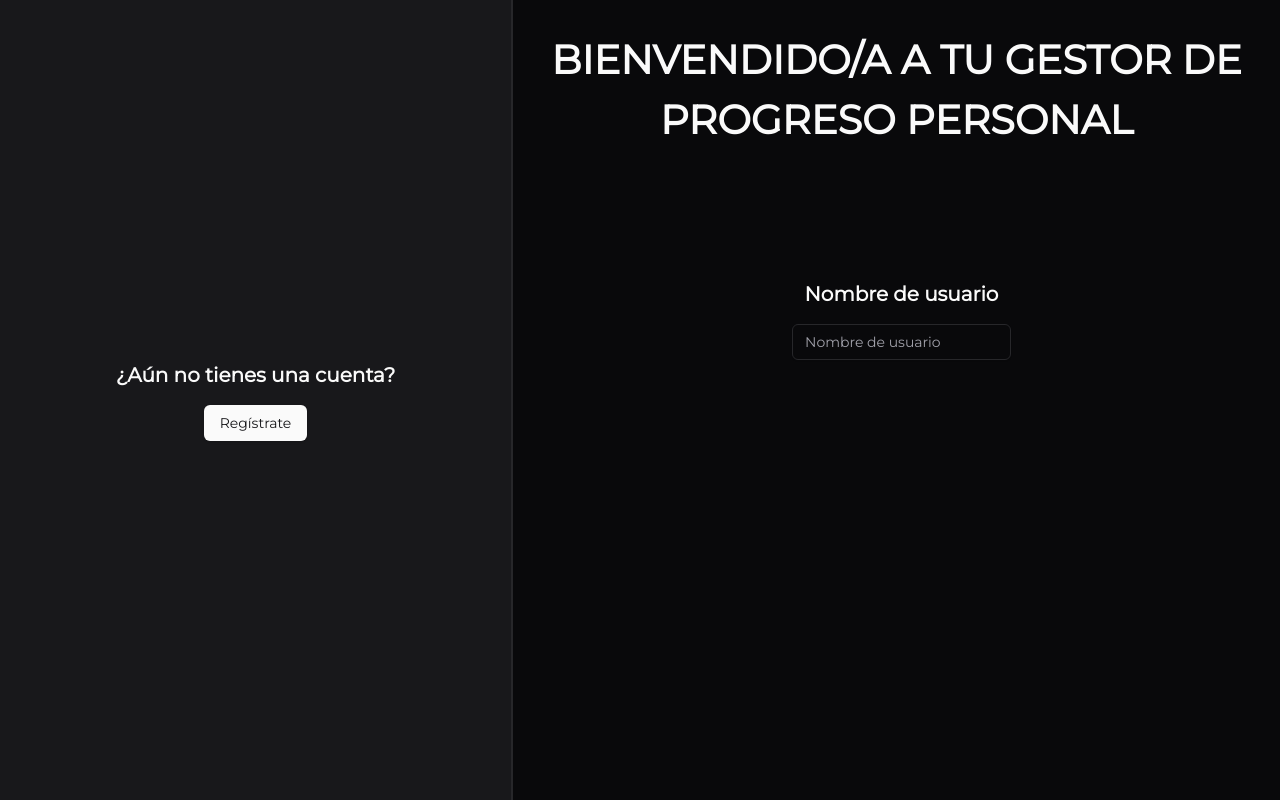
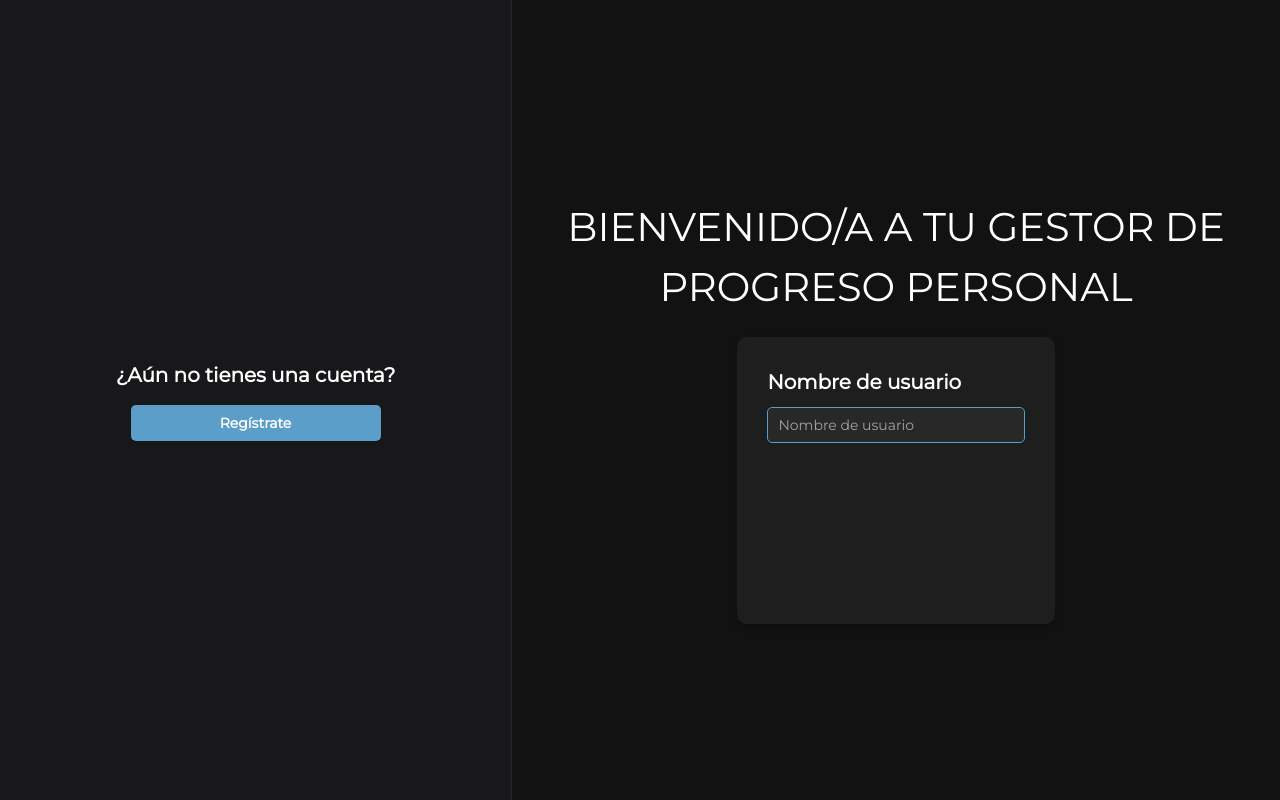
Before and after one commit to brianpardogaona/Sistema_de_Gestion_Personal, a React (Vite) app in the folder frontend/: page / in a window 1280 px wide. Built offline with nearby package versions, Linux system fonts and the light colour scheme.

Commit message:
Actualización de estilos

```diff
--- a/frontend/src/pages/Login.jsx
+++ b/frontend/src/pages/Login.jsx
@@ -1,6 +1,4 @@
 import React, { useEffect, useState } from "react";
-// import { Button } from "./components/ui/button";
-// import "./login.css";
 import { Input } from "@/components/ui/input";
 import { Button } from "@/components/ui/button";
 import "../styles/login.css";
@@ -16,7 +14,6 @@ function Login() {
   const navigate = useNavigate();
   const [passwordIsCorrect, setPasswordIsCorrect] = useState(true);
 
-  // Each time Login is loaded, "dark" theme is applied
   useEffect(() => {
     document.body.classList.add("dark");
 
@@ -25,7 +22,6 @@ function Login() {
     };
   }, []);
 
-  // handle fetch Login
   const handleLogin = async () => {
     const response = await login(username, password);
 
@@ -41,7 +37,6 @@ function Login() {
   };
 
   return (
-    <>
     <div className="login-container montserrat-400">
       <div id="left-side">
         <h2>¿Aún no tienes una cuenta?</h2>
@@ -49,7 +44,7 @@ function Login() {
       </div>
       <div id="right-side">
         <div id="title">
-            <h1 className="bold">BIENVENDIDO/A A TU GESTOR DE PROGRESO PERSONAL</h1>
+          <h1 className="bold">BIENVENIDO/A A TU GESTOR DE PROGRESO PERSONAL</h1>
         </div>
         <div id="panel">
           <h2>Nombre de usuario</h2>
@@ -57,50 +52,39 @@ function Login() {
             value={username}
             type="text"
             placeholder="Nombre de usuario"
-              onChange={(e) => {
-                setUsername(e.target.value);
-              }}
+            onChange={(e) => setUsername(e.target.value)}
           />
 
           <h2
             id="passText"
-              className={
-                !passwordIsCorrect || username != "" ? "show" : "stash"
-              }
+            className={!passwordIsCorrect || username !== "" ? "show" : "stash"}
           >
             Contraseña
           </h2>
           <Input
-              className={
-                !passwordIsCorrect || username != "" ? "show" : "stash"
-              }
+            className={!passwordIsCorrect || username !== "" ? "show" : "stash"}
             value={password}
             type="password"
             placeholder="Contraseña"
-              onChange={(e) => {
-                setPassword(e.target.value);
-              }}
+            onChange={(e) => setPassword(e.target.value)}
           />
 
           <p className={!passwordIsCorrect ? "show bold warning" : "stash"}>
-              La contraseña es incorrecta
+            Las credenciales son incorrectas
           </p>
 
           <Button
             id="login-button"
             onClick={handleLogin}
-              className={
-                !passwordIsCorrect || (username != "" && password != "")
+            className={!passwordIsCorrect || (username !== "" && password !== "")
               ? "show"
-                  : "stash"
-              }
+              : "stash"}
           >
             Iniciar sesión
           </Button>
         </div>
       </div>
     </div>
-    </>
   );
 }
 
--- a/frontend/src/styles/general.css
+++ b/frontend/src/styles/general.css
@@ -1,5 +1,5 @@
 .page-content{
-  margin-top: 5%;
+  margin-top: 100px;
   margin-right: 10%;
   margin-left: 10%;
 }
--- a/frontend/src/styles/inicio.old.css
+++ /dev/null
@@ -1,69 +0,0 @@
-@tailwind base;
-@tailwind components;
-@tailwind utilities;
-
-/* ... */
-
-
-
-@layer base {
-  :root {
-    --background: 0 0% 100%;
-    --foreground: 240 10% 3.9%;
-    --card: 0 0% 100%;
-    --card-foreground: 240 10% 3.9%;
-    --popover: 0 0% 100%;
-    --popover-foreground: 240 10% 3.9%;
-    --primary: 240 5.9% 10%;
-    --primary-foreground: 0 0% 98%;
-    --secondary: 240 4.8% 95.9%;
-    --secondary-foreground: 240 5.9% 10%;
-    --muted: 240 4.8% 95.9%;
-    --muted-foreground: 240 3.8% 46.1%;
-    --accent: 240 4.8% 95.9%;
-    --accent-foreground: 240 5.9% 10%;
-    --destructive: 0 84.2% 60.2%;
-    --destructive-foreground: 0 0% 98%;
-    --border: 240 5.9% 90%;
-    --input: 240 5.9% 90%;
-    --ring: 240 10% 3.9%;
-    --chart-1: 12 76% 61%;
-    --chart-2: 173 58% 39%;
-    --chart-3: 197 37% 24%;
-    --chart-4: 43 74% 66%;
-    --chart-5: 27 87% 67%;
-    --radius: 0.5rem}
-  .dark {
-    --background: 240 10% 3.9%;
-    --foreground: 0 0% 98%;
-    --card: 240 10% 3.9%;
-    --card-foreground: 0 0% 98%;
-    --popover: 240 10% 3.9%;
-    --popover-foreground: 0 0% 98%;
-    --primary: 0 0% 98%;
-    --primary-foreground: 240 5.9% 10%;
-    --secondary: 240 3.7% 15.9%;
-    --secondary-foreground: 0 0% 98%;
-    --muted: 240 3.7% 15.9%;
-    --muted-foreground: 240 5% 64.9%;
-    --accent: 240 3.7% 15.9%;
-    --accent-foreground: 0 0% 98%;
-    --destructive: 0 62.8% 30.6%;
-    --destructive-foreground: 0 0% 98%;
-    --border: 240 3.7% 15.9%;
-    --input: 240 3.7% 15.9%;
-    --ring: 240 4.9% 83.9%;
-    --chart-1: 220 70% 50%;
-    --chart-2: 160 60% 45%;
-    --chart-3: 30 80% 55%;
-    --chart-4: 280 65% 60%;
-    --chart-5: 340 75% 55%}
-}
-@layer base {
-  * {
-    @apply border-border;
-  }
-  body {
-    @apply bg-background text-foreground;
-  }
-}
--- a/frontend/src/styles/lista.css
+++ b/frontend/src/styles/lista.css
@@ -1,5 +1,6 @@
 .lista-metas {
-  width: 50%;
+  width: 90%;
+  max-width: 600px;
   margin: auto;
   background: #f9f9f9;
   padding: 20px;
@@ -9,60 +10,56 @@
 
 .header {
   display: flex;
+  flex-wrap: wrap;
   justify-content: space-between;
   align-items: center;
   margin-bottom: 20px;
+  gap: 10px;
+}
+
+.header input,
+.filtro select,
+.orden-btn,
+.add-meta-btn {
+  padding: 8px;
+  border-radius: 5px;
+  font-size: 16px;
 }
 
 .header input {
-  padding: 8px;
+  flex-grow: 1;
+  min-width: 150px;
   border: 2px solid #8cb1c4;
-  border-radius: 5px;
-  font-size: 16px;
 }
 
 .filtro {
   display: flex;
   align-items: center;
+  gap: 10px;
 }
 
 .filtro select {
-  padding: 8px;
   border: 2px solid #8cb1c4;
-  border-radius: 5px;
-  font-size: 16px;
   background: white;
 }
 
-.orden-btn {
-  background: #8cb1c4;
-  color: white;
-  border: none;
-  padding: 8px;
-  border-radius: 5px;
-  cursor: pointer;
-  margin-left: 10px;
-  font-size: 16px;
-  transition: 0.3s;
-}
-
-.orden-btn:hover {
-  background: #769eaf;
-}
-
+.orden-btn,
 .add-meta-btn {
   background: #8cb1c4;
   color: white;
   border: none;
-  padding: 8px 15px;
-  border-radius: 5px;
   cursor: pointer;
   font-weight: bold;
   transition: 0.3s;
+  flex-shrink: 0;
 }
 
-.add-meta-btn:hover {
-  background: #769eaf;
+.orden-btn {
+  padding: 8px 10px;
+}
+
+.add-meta-btn {
+  padding: 8px 15px;
 }
 
 .meta {
@@ -79,6 +76,8 @@
   justify-content: space-between;
   font-size: 18px;
   font-weight: bold;
+  flex-wrap: wrap;
+  gap: 10px;
 }
 
 .meta-header input {
@@ -88,6 +87,7 @@
 
 .meta-nombre {
   flex-grow: 1;
+  text-align: left;
 }
 
 .desplegar-btn {
@@ -98,6 +98,7 @@
   border-radius: 5px;
   cursor: pointer;
   transition: 0.3s;
+  flex-shrink: 0;
 }
 
 .desplegar-btn:hover {
@@ -115,6 +116,8 @@
   align-items: center;
   font-size: 16px;
   padding: 5px 0;
+  flex-wrap: wrap;
+  gap: 10px;
 }
 
 .objetivos input {
@@ -126,3 +129,29 @@
   font-size: 14px;
   color: gray;
 }
+
+@media (max-width: 600px) {
+  .header {
+    flex-direction: column;
+    gap: 5px;
+  }
+
+  .meta-header {
+    flex-direction: column;
+    text-align: center;
+    gap: 5px;
+  }
+
+  .filtro {
+    width: 100%;
+    justify-content: center;
+  }
+
+  .add-meta-btn {
+    width: 100%;
+  }
+
+  .desplegar-btn {
+    width: 100%;
+  }
+}
--- a/frontend/src/styles/login.css
+++ b/frontend/src/styles/login.css
@@ -2,20 +2,22 @@
   display: flex;
   height: 100vh;
   min-width: 700px;
+  background-color: #121212;
 }
 
-.login-container h1{
+.login-container h1 {
   font-size: 40px;
   text-align: center;
+  color: #ffffff;
 }
 
-.login-container h2{
+.login-container h2 {
   font-size: 20px;
   font-weight: bold;
+  color: #ffffff;
 }
 
-
-#left-side{
+#left-side {
   border-right: 0.5px solid rgb(39, 39, 42);
   background-color: rgb(24, 24, 27);
   width: 40%;
@@ -26,70 +28,96 @@
   padding: 30px;
 }
 
-#left-side h2{
+#left-side h2 {
   text-align: center;
   margin-bottom: 15px;
 }
 
-#right-side{
-  border-left: 0.5px solid rgb(39, 39, 42);
-  display: flex;
-  flex-direction: column;
+#register-button {
   width: 60%;
-  align-items: center;
+  max-width: 250px;
+  padding: 10px;
+  background-color: #5a9ec9;
+  color: #ffffff;
+  font-weight: bold;
+  border-radius: 5px;
+  transition: 0.3s ease;
 }
 
-#right-side h1{
-  padding: 30px;
-}
-
-#right-side h2{
-  text-align: left;
-  margin-bottom: 15px;
+#register-button:hover {
+  background-color: #4682a9;
 }
 
 
-#panel{
+#right-side {
   display: flex;
   flex-direction: column;
   justify-content: center;
   align-items: center;
-  display: flex;
-  position: fixed;
+  width: 60%;
   height: 100vh;
-  padding: 30px;
-  margin-left: 10px;
 }
 
-#passText{
+#right-side h1 {
+  padding: 20px;
+  text-align: center;
+}
+
+#panel {
+  display: flex;
+  flex-direction: column;
+  justify-content: center;
+  align-items: center;
+  background-color: #1e1e1e;
+  padding: 30px;
+  border-radius: 10px;
+  box-shadow: 0 4px 8px rgba(0, 0, 0, 0.2);
+  max-width: 400px;
+}
+
+#panel h2 {
+  text-align: left;
+  margin-bottom: 10px;
+  width: 100%;
+}
+
+#panel input {
+  width: 100%;
+  padding: 10px;
+  border: 1px solid #5a9ec9;
+  border-radius: 5px;
+  background-color: #282828;
+  color: white;
+}
+
+#login-button {
+  margin-top: 15px;
+  width: 100%;
+  padding: 10px;
+  background-color: #5a9ec9;
+  color: white;
+  font-weight: bold;
+  border-radius: 5px;
+  transition: 0.3s ease;
+}
+
+#login-button:hover {
+  background-color: #4682a9;
+}
+
+.warning {
+  color: rgb(209, 108, 108);
+  font-weight: bold;
   margin-top: 10px;
 }
 
-#login-button {
-  margin-top: 10px;
-}
-
-#panel Input, #left-side Button, #right-side Button{
-  max-width: 220px;
-}
-
-
-.show{
+.show {
   opacity: 1;
   transition: opacity 1s ease, transform 1s ease;
 }
 
-
-.stash{
+.stash {
   opacity: 0;
   pointer-events: none;
   transition: opacity 1s ease, transform 1s ease;
 }
-
-.bold{
-  font-weight: bold;
-}
-
-.warning{
-  color: rgb(209, 108, 108);
-}
--- a/frontend/src/styles/login.old.css
+++ /dev/null
@@ -1,48 +0,0 @@
-* {
-  margin: 0;
-  padding: 0;
-  height: 100%;
-  width: 100%;
-}
-
-.login-container {
-  display: flex;
-  height: 100%;
-  width: 100%;
-  border: 1px solid rgb(39, 39, 42);
-}
-
-#left-side {
-  background-color: rgb(24, 24, 27);
-  border-color: aliceblue;
-  border-right: 0.5px solid rgb(39, 39, 42);
-  height: 100%;
-  width: 50%;
-}
-
-#right-side {
-  background-color: black;
-  border-left: 0.5px solid rgb(39, 39, 42);
-  height: 100%;
-  width: 50%;
-  display: flex;
-  justify-content: center;
-  align-items: center;
-}
-
-#panel {
-  height: 50%;
-  width: 50%;
-  display: flex;
-  flex-direction: column;
-}
-
-#panel Input {
-  color: aliceblue;
-}
-
-#right-side h1,
-h2 {
-  color: white;
-  text-align: center;
-}
--- a/frontend/src/styles/navbar.css
+++ b/frontend/src/styles/navbar.css
@@ -4,23 +4,31 @@
   left: 0;
   width: 100%;
   z-index: 1000;
-  background-color: var(--primary-color, #ffffff);
-  box-shadow: 0 2px 4px rgba(0,0,0,0.5);
+  background-color: #8cb1c4;
+  box-shadow: 0px 1px 6px rgba(0, 0, 0, 0.3);
 }
 
 .p-menubar {
   width: 100%;
   justify-content: center;
-  background-color: #8cb1c4;
+  background-color: transparent;
+  color: white;
 }
 
+
 .selected-item {
-  background-color: #ffffff;
-  border-radius: 10px;
+  background-color: rgba(255, 255, 255, 0.3);
+  border-radius: 6px;
 }
 
-.p-menuitem{
-  margin-left: 5px;
-  margin-right: 5px;
-  font-weight: bold;
+.p-menuitem:hover {
+  background-color: rgba(255, 255, 255, 0.2);
 }
+
+.p-menuitem {
+  margin-right: 15px;
+}
+
+.p-menuitem:last-child {
+  margin-right: 0;
+}
```
Lines whose indentation alone changed are shown as unchanged.
